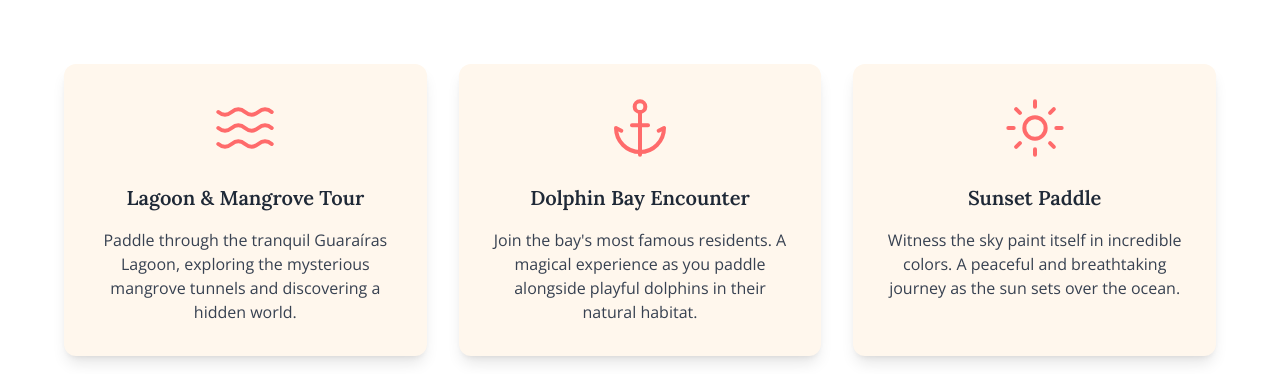
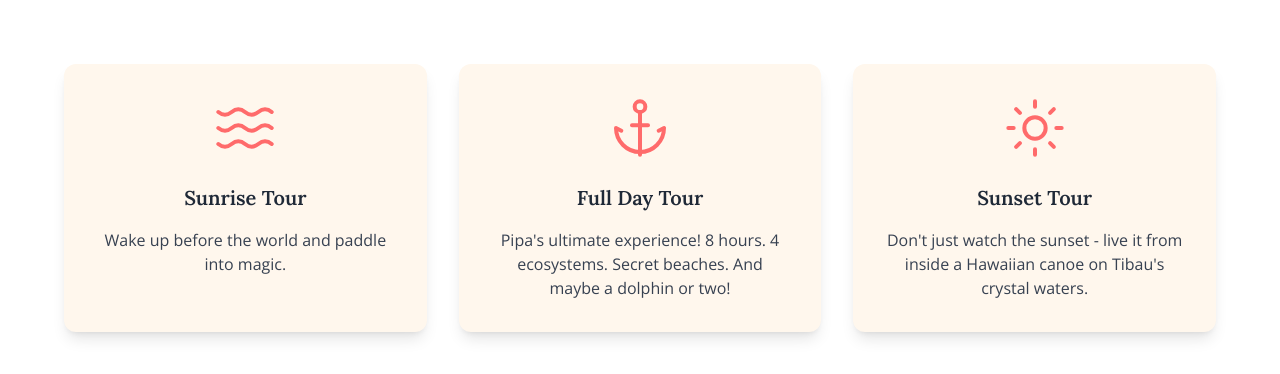
Before and after one commit to PadoSensei/eduardo-canoe-static-site, a React (Vite) app: page /#en in a window 1280 px wide. Shown: the part 1008-1382 px from the top of the page. Built offline with nearby package versions, Linux system fonts and the light colour scheme.

Commit message:
Update to tours on frontend with translations

```diff
--- a/src/data/translations.js
+++ b/src/data/translations.js
@@ -94,15 +94,14 @@ export const translations = {
     detailsTitle: "Your Adventure Awaits",
     detailsSubtitle:
       "We offer more than just a tour; we offer an experience. Each journey is designed to immerse you in the natural beauty of Pipa.",
-    card1Title: "Lagoon & Mangrove Tour",
-    card1Text:
-      "Paddle through the tranquil Guaraíras Lagoon, exploring the mysterious mangrove tunnels and discovering a hidden world.",
-    card2Title: "Dolphin Bay Encounter",
+    card1Title: "Sunrise Tour",
+    card1Text: "Wake up before the world and paddle into magic.",
+    card2Title: "Full Day Tour",
     card2Text:
-      "Join the bay's most famous residents. A magical experience as you paddle alongside playful dolphins in their natural habitat.",
-    card3Title: "Sunset Paddle",
+      "Pipa's ultimate experience! 8 hours. 4 ecosystems. Secret beaches. And maybe a dolphin or two!",
+    card3Title: "Sunset Tour",
     card3Text:
-      "Witness the sky paint itself in incredible colors. A peaceful and breathtaking journey as the sun sets over the ocean.",
+      "Don't just watch the sunset - live it from inside a Hawaiian canoe on Tibau's crystal waters.",
     carouselTitle: "Moments on the Water",
     carouselSubtitle: "Visual stories from our unforgettable canoe excursions.",
     mapTitle: "Find Your Starting Point",
@@ -136,15 +135,14 @@ export const translations = {
     detailsTitle: "Sua Aventura o Aguarda",
     detailsSubtitle:
       "Oferecemos mais do que um passeio; oferecemos uma experiência. Cada jornada é projetada para imergir você na beleza natural de Pipa.",
-    card1Title: "Passeio na Lagoa e Manguezal",
-    card1Text:
-      "Reme pela tranquila Lagoa de Guaraíras, explorando os misteriosos túneis de mangue e descobrindo um mundo escondido. [15]",
-    card2Title: "Encontro na Baía dos Golfinhos",
+    card1Title: "Tour Sunrise",
+    card1Text: "Acorde antes do mundo e reme em direção à magia.",
+    card2Title: "Tour Dia Completo",
     card2Text:
-      "Junte-se aos residentes mais famosos da baía. Uma experiência mágica enquanto você rema ao lado de golfinhos brincalhões em seu habitat natural. [3]",
-    card3Title: "Remada ao Pôr do Sol",
+      "A experiência definitiva de Pipa! 8 horas. 4 ecossistemas. Praias secretas. E talvez um golfinho ou dois!",
+    card3Title: "Tour Sunset",
     card3Text:
-      "Testemunhe o céu se pintar com cores incríveis. Uma jornada pacífica e deslumbrante enquanto o sol se põe sobre o oceano.",
+      "Não apenas assista ao pôr do sol - viva-o de dentro de uma canoa havaiana nas águas cristalinas de Tibau.",
     carouselTitle: "Momentos na Água",
     carouselSubtitle:
       "Histórias visuais de nossos inesquecíveis passeios de canoa.",
@@ -178,15 +176,14 @@ export const translations = {
     detailsTitle: "Tu Aventura te Espera",
     detailsSubtitle:
       "Ofrecemos más que un tour; ofrecemos una experiencia. Cada viaje está diseñado para sumergirte en la belleza natural de Pipa.",
-    card1Title: "Tour por la Laguna y Manglar",
-    card1Text:
-      "Rema por la tranquila Laguna de Guaraíras, explorando los misteriosos túneles de manglar y descubriendo un mundo oculto.",
-    card2Title: "Encuentro en la Bahía de los Delfines",
+    card1Title: "Tour Amanecer",
+    card1Text: "Despierta antes que el mundo y rema hacia la magia.",
+    card2Title: "Tour Día Completo",
     card2Text:
-      "Únete a los residentes más famosos de la bahía. Una experiencia mágica mientras remas junto a juguetones delfines en su hábitat natural. [3, 28]",
-    card3Title: "Remo al Atardecer",
+      "¡La experiencia definitiva de Pipa! 8 horas. 4 ecosistemas. Playas secretas. ¡Y quizás un delfín o dos!",
+    card3Title: "Tour Atardecer",
     card3Text:
-      "Contempla cómo el cielo se pinta de colores increíbles. Un viaje pacífico e impresionante mientras el sol se pone sobre el océano.",
+      "No solo mires el atardecer, vívelo desde dentro de una canoa hawaiana en las aguas cristalinas de Tibau.",
     carouselTitle: "Momentos en el Agua",
     carouselSubtitle:
       "Historias visuales de nuestras inolvidables excursiones en canoa.",
--- a/src/pages/Tours.jsx
+++ b/src/pages/Tours.jsx
@@ -10,19 +10,19 @@ const Tours = () => {
       title: t("card1Title"),
       desc: t("card1Text"),
       img: "/img/Vibe_Forest.jpg",
-      price: "R$ 150",
+      price: "R$ 250",
     },
     {
       title: t("card2Title"),
       desc: t("card2Text"),
       img: "/img/Whatsapp_1.jpeg",
-      price: "R$ 200",
+      price: "R$ 500",
     },
     {
       title: t("card3Title"),
       desc: t("card3Text"),
       img: "/img/Whatsapp_2.jpeg",
-      price: "R$ 180",
+      price: "R$ 200",
     },
   ];
 
```
